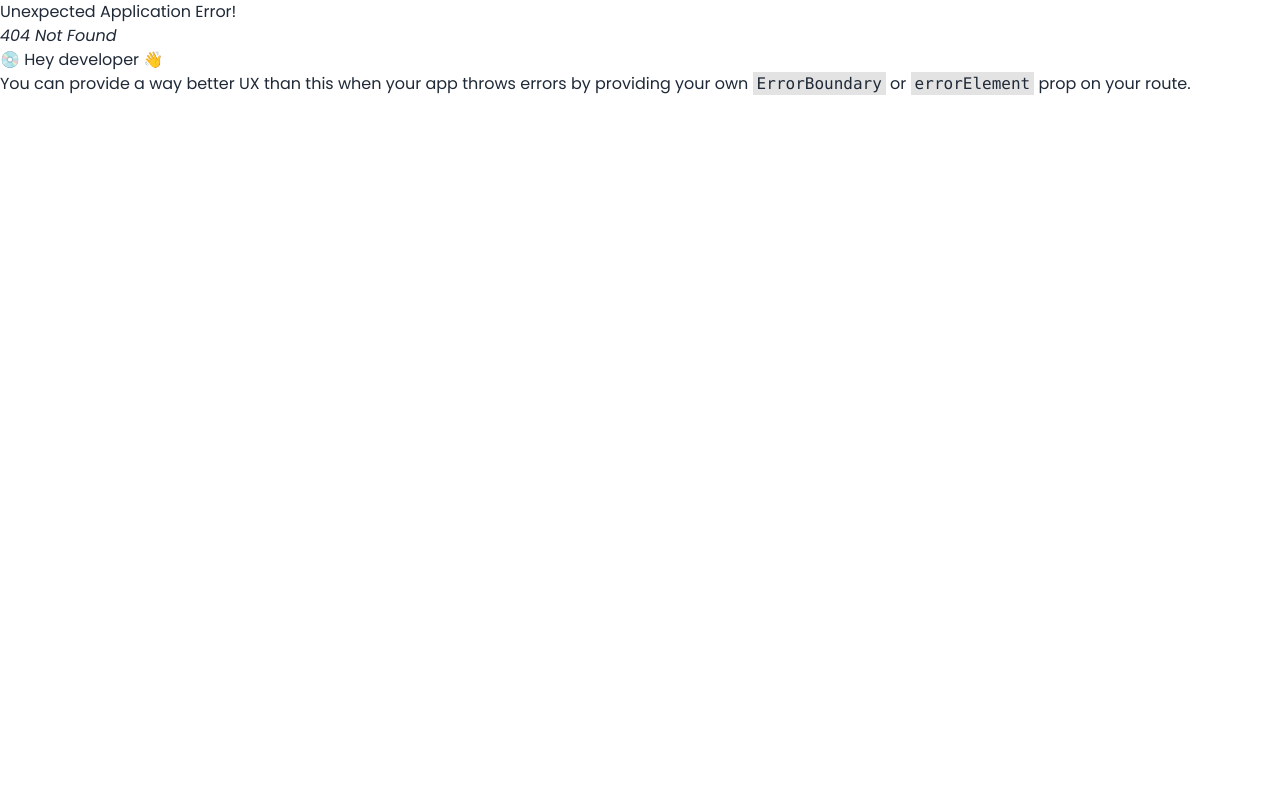
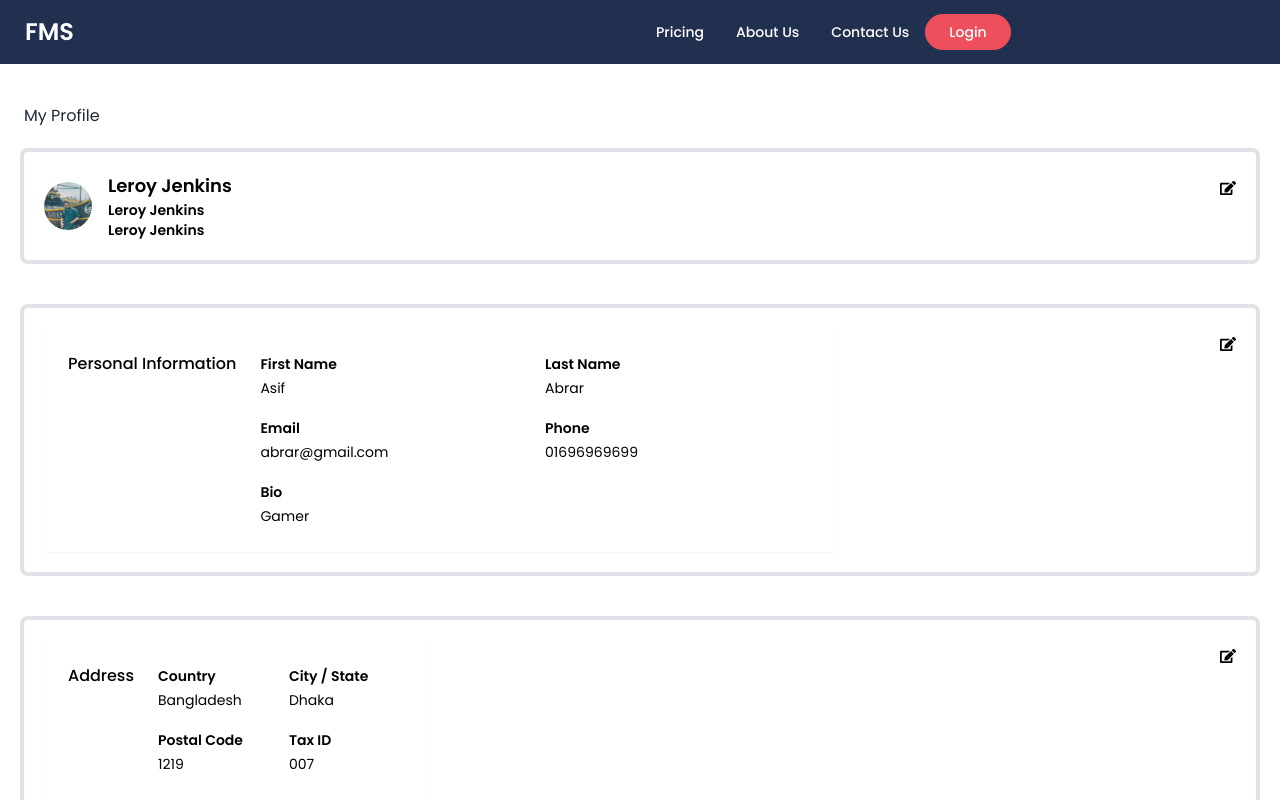
Before and after one commit to abrarasif11/finance-management-system-frontend-capstone, a React (Vite) app: page /profile in a window 1280 px wide. Before the commit this address had no page. Shown: the top 800 px of the page. Built offline with nearby package versions, Linux system fonts and the light colour scheme.

Commit message:
user-profile

```diff
--- a/package.json
+++ b/package.json
@@ -15,6 +15,7 @@
     "match-sorter": "^6.3.4",
     "react": "^18.3.1",
     "react-dom": "^18.3.1",
+    "react-icons": "^5.3.0",
     "react-responsive-carousel": "^3.2.23",
     "react-router-dom": "^6.26.2",
     "react-slick": "^0.30.2",
--- a/src/Shared/Header/Header.jsx
+++ b/src/Shared/Header/Header.jsx
@@ -19,7 +19,7 @@ const Header = () => {
         <li className="font-medium font-poppins text-white">
           <Link to="/testimonial">Contact Us</Link>
         </li>
-        <li className="font-medium btn-hidden px-2 py-0 bg-[#EF4E5D]  rounded-badge font-poppins text-white">
+        <li className="font-medium  btn-hidden px-2 py-0 bg-[#EF4E5D]  rounded-badge font-poppins text-white">
           <Link to="/login">Login</Link>
         </li>
 
@@ -91,7 +91,7 @@ const Header = () => {
           </label>
           <ul
             tabIndex={1}
-            className="menu menu-compact dropdown-content mt-3 p-2 shadow bg-[#3D3CF9] rounded-box w-52"
+            className="menu menu-compact dropdown-content mt-3 p-2 shadow bg-[#21304E] rounded-box w-52"
           >
             {menuItems}
           </ul>
--- /dev/null
+++ b/src/components/Address/Address.jsx
@@ -0,0 +1,61 @@
+import React from 'react';
+import { FaEdit } from "react-icons/fa";
+
+const Address = () => {
+        return (
+                <div className="h-full p-3 ml-5 mr-5 space-y-2 w-ful border-4 rounded-lg border-[#DFE2E7] bg-white flex justify-between text-black">
+      <div className="flex items-center p-2 space-x-4">
+        <fieldset className="grid grid-cols-4 gap-6 p-6 rounded-md shadow-sm dark:bg-gray-50">
+          <div className="space-y-2 col-span-full lg:col-span-1">
+            <p className="font-medium">Address </p>
+          </div>
+          <div className="grid grid-cols-6 gap-4 col-span-full lg:col-span-3">
+            <div className="col-span-full sm:col-span-3">
+              <label htmlFor="username" className="text-sm font-semibold">
+              Country
+              </label>
+              <br />
+              <label htmlFor="username" className="text-sm ">
+                Bangladesh
+              </label>
+            </div>
+            <div className="col-span-full sm:col-span-3">
+              <label htmlFor="website" className="text-sm font-semibold">
+              City / State
+              </label>
+              <br />
+              <label htmlFor="username" className="text-sm ">
+                Dhaka
+              </label>
+            </div>
+            <div className="col-span-full sm:col-span-3">
+              <label htmlFor="website" className="text-sm font-semibold">
+                Postal Code
+              </label>
+              <br />
+              <label htmlFor="username" className="text-sm">
+                1219
+              </label>
+            </div>
+            <div className="col-span-full sm:col-span-3">
+              <label htmlFor="website" className="text-sm font-semibold">
+                Tax ID
+              </label>
+              <br />
+              <label htmlFor="username" className="text-sm">
+                007
+              </label>
+            </div>
+          </div>
+        </fieldset>
+      </div>
+      <div>
+        <button className="p-2">
+          <FaEdit />
+        </button>
+      </div>
+    </div>
+        );
+};
+
+export default Address;
--- /dev/null
+++ b/src/components/Information/Information.jsx
@@ -0,0 +1,70 @@
+import React from "react";
+import { FaEdit } from "react-icons/fa";
+
+const Information = () => {
+  return (
+    <div className="h-full p-3 ml-5 mr-5 space-y-2 w-ful border-4 rounded-lg border-[#DFE2E7] bg-white flex justify-between text-black">
+      <div className="flex items-center p-2 space-x-4">
+        <fieldset className="grid grid-cols-4 gap-6 p-6 rounded-md shadow-sm dark:bg-gray-50">
+          <div className="space-y-2 col-span-full lg:col-span-1">
+            <p className="font-medium">Personal Information </p>
+          </div>
+          <div className="grid grid-cols-6 gap-4 col-span-full lg:col-span-3">
+            <div className="col-span-full sm:col-span-3">
+              <label htmlFor="username" className="text-sm font-semibold">
+                First Name
+              </label>
+              <br />
+              <label htmlFor="username" className="text-sm ">
+                Asif
+              </label>
+            </div>
+            <div className="col-span-full sm:col-span-3">
+              <label htmlFor="website" className="text-sm font-semibold">
+                Last Name
+              </label>
+              <br />
+              <label htmlFor="username" className="text-sm ">
+                Abrar
+              </label>
+            </div>
+            <div className="col-span-full sm:col-span-3">
+              <label htmlFor="website" className="text-sm font-semibold">
+                Email
+              </label>
+              <br />
+              <label htmlFor="username" className="text-sm">
+                abrar@gmail.com
+              </label>
+            </div>
+            <div className="col-span-full sm:col-span-3">
+              <label htmlFor="website" className="text-sm font-semibold">
+                Phone
+              </label>
+              <br />
+              <label htmlFor="username" className="text-sm">
+                01696969699
+              </label>
+            </div>
+            <div className="col-span-full sm:col-span-3">
+              <label htmlFor="website" className="text-sm font-semibold">
+                Bio
+              </label>
+              <br />
+              <label htmlFor="username" className="text-sm">
+                Gamer
+              </label>
+            </div>
+          </div>
+        </fieldset>
+      </div>
+      <div>
+        <button className="p-2">
+          <FaEdit />
+        </button>
+      </div>
+    </div>
+  );
+};
+
+export default Information;
--- /dev/null
+++ b/src/components/UserProfile/MyProfile/MyProfile.jsx
@@ -0,0 +1,30 @@
+import React from "react";
+import user from "../../../assets/459809096_1213306209810555_1832615970736443789_n.jpg";
+import { FaEdit } from "react-icons/fa";
+
+
+const MyProfile = () => {
+  return (
+    <div className="h-full p-3 ml-5 mr-5 space-y-2 w-ful border-4 rounded-lg border-[#DFE2E7] bg-white flex justify-between text-black">
+      <div className="flex items-center p-2 space-x-4">
+        <img
+          src={user}
+          alt=""
+          className="w-12 h-12 rounded-full dark:bg-gray-500"
+        />
+        <div>
+          <h2 className="text-lg font-semibold">Leroy Jenkins</h2>
+          <h2 className="text-sm font-semibold">Leroy Jenkins</h2>
+          <h2 className="text-sm font-semibold">Leroy Jenkins</h2>
+        </div>
+      </div>
+      <div>
+        <button className="p-2">
+        <FaEdit />
+        </button>
+      </div>
+    </div>
+  );
+};
+
+export default MyProfile;
--- /dev/null
+++ b/src/components/UserProfile/UserProfile.jsx
@@ -0,0 +1,25 @@
+import React from "react";
+import MyProfile from "./MyProfile/MyProfile";
+import Information from "../Information/Information";
+import Address from "../Address/Address";
+
+const UserProfile = () => {
+  return (
+    <div>
+      <h1 className="mt-10 mb-5 ml-6">My Profile </h1>
+      <div>
+      </div>
+      <div className="mb-10">
+        <MyProfile />
+      </div>
+      <div className="mb-10">
+        <Information/>
+      </div>
+      <div className="mb-10">
+        <Address/>
+      </div>
+    </div>
+  );
+};
+
+export default UserProfile;
--- a/src/routes/Router.jsx
+++ b/src/routes/Router.jsx
@@ -6,6 +6,7 @@ import Home from "../pages/Home/Home/Home";
 //import Login from "../pages/Login/Login";
 import Login from "../pages/Login/Login"
 import Register from "../pages/Register/Register";
+import UserProfile from "../components/UserProfile/UserProfile";
  export const router = createBrowserRouter([
     {
       path: "/",
@@ -23,6 +24,10 @@ import Register from "../pages/Register/Register";
           path : '/register',
           element : <Register/>
         },
+        {
+          path : '/profile',
+          element : <UserProfile/>
+        },
       ]
     },
   ]);
```
Also changed, not shown: 1 other file (tests, documents, lock files or other folders).
